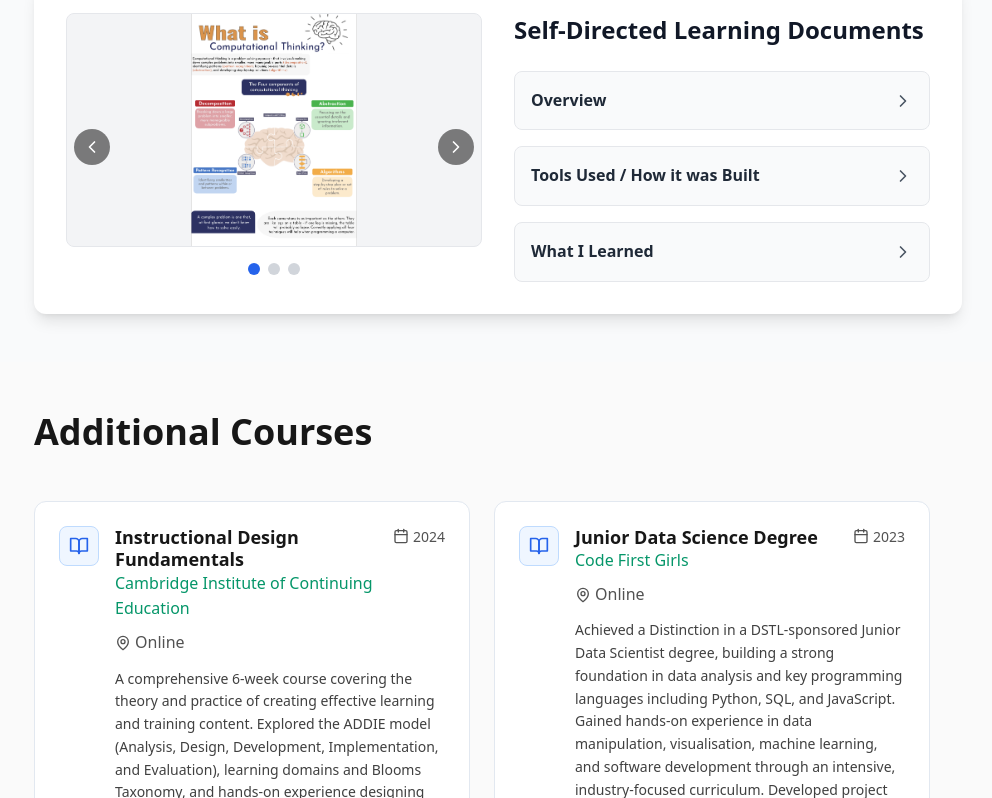
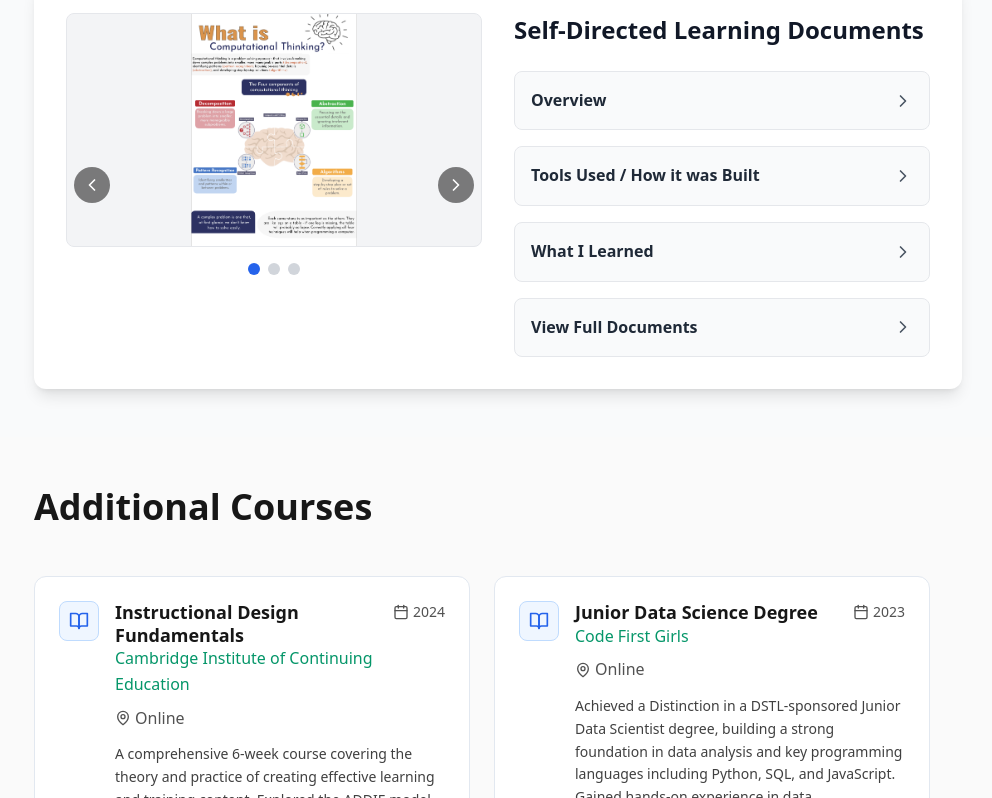
Before and after one commit to KMMOrganisation/Portfolio, a React (Vite) app: page / in a window 1280 px wide. Shown: the part 7431-8229 px from the top of the page, without its empty margins (270-1262 px from the left). Built offline with nearby package versions, Linux system fonts and the light colour scheme.

Commit message:
Added project deocument section

```diff
--- a/src/components/Projects.tsx
+++ b/src/components/Projects.tsx
@@ -122,6 +122,10 @@ const Projects: React.FC = () => {
       overview: 'To support my development in my role at 1Password, I created a series of visual learning guides. Drawing on my background in teacher training, I designed these resources to help structure and reinforce new technical knowledge in a way that was both accessible and engaging. These documents not only aided my own understanding, but also reflect my ability to break down complex topics visually—an approach that aligns well with both learning and instructional design best practices.',
       tools: 'I only used Google Docs to create these. I have become a master at all the formatting tricks and shortcuts to make the most of this tool.',
       learned: 'Through this process, I developed a stronger ability to structure and communicate technical information in a visually accessible way. It reinforced my understanding of new concepts, improved my documentation skills, and demonstrated how self-directed learning can feed into broader team knowledge and internal resources.',
+      documents: [
+        { label: "Computational Thinking PDF", link: "https://your-link.com/ct.pdf" },
+        { label: "Shadow DOM PNG", link: "https://your-link.com/sd1.png" }
+      ]
     },
   ];
 
@@ -322,6 +326,38 @@ const Projects: React.FC = () => {
                       )}
                     </div>
 
+                    {/* Documents Section */}
+                    {project.documents && (
+                     <div>
+                      <button
+                         onClick={() => toggleSection(`${project.id}-documents`)}
+                         className="flex items-center justify-between w-full p-4 bg-gray-50 rounded-lg hover:bg-gray-100 transition-colors duration-200 border border-gray-200"
+                      >
+                         <span className="font-semibold text-gray-800">View Full Documents</span>
+                         {expandedSections[`${project.id}-documents`] ? (
+                          <ChevronDown className="w-5 h-5 text-gray-600" />
+                      ) : (
+                          <ChevronRight className="w-5 h-5 text-gray-600" />
+                        )}
+                      </button>
+                         {expandedSections[`${project.id}-documents`] && (
+                          <div className="p-4 text-gray-700 border border-t-0 border-gray-200 rounded-b-lg bg-white space-y-2">
+                            {project.documents.map((doc, idx) => (
+                              <a
+                               key={idx}
+                               href={doc.link}
+                               target="_blank"
+                               rel="noopener noreferrer"
+                               className="text-blue-600 hover:underline block"
+                              >
+                               {doc.label}
+                              </a>
+                            ))}
+                          </div>
+                        )}
+                      </div>
+                    )}
+
                     {/* Project Links */}
                     {!project.noSocial && (
                       <div className="flex gap-4 pt-6">
```
